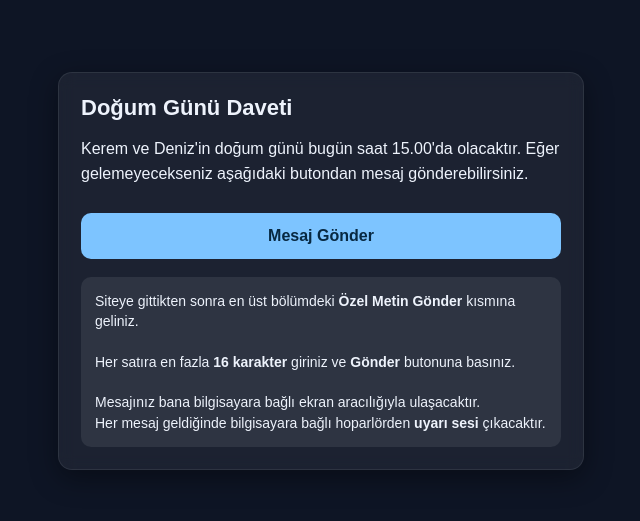
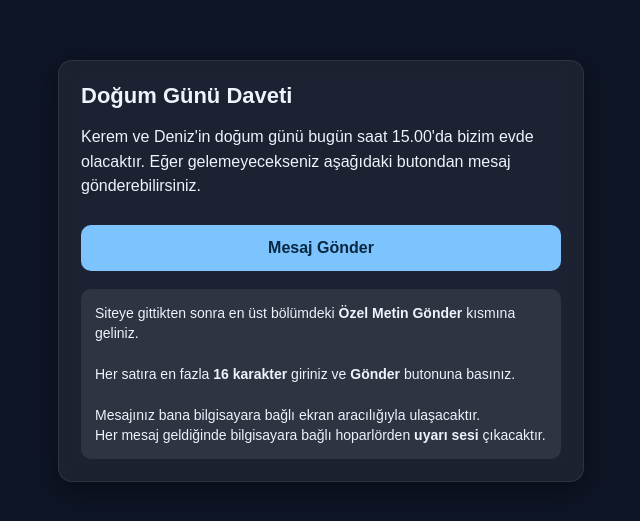
Before and after one commit to kKekerem/dohumgunu, a plain HTML site: page index.html in a window 1280 px wide. Shown: the part 149-670 px from the top of the page, without its empty margins (319-959 px from the left). Drawn offline with Linux system fonts and the light colour scheme.

Commit message:
Update index.html

```diff
--- a/index.html
+++ b/index.html
@@ -66,7 +66,7 @@
 
 <div class="card">
     <h2>Doğum Günü Daveti</h2>
-    <p>Kerem ve Deniz'in doğum günü bugün saat 15.00'da olacaktır. Eğer gelemeyecekseniz aşağıdaki butondan mesaj gönderebilirsiniz.</p>
+    <p>Kerem ve Deniz'in doğum günü bugün saat 15.00'da bizim evde olacaktır. Eğer gelemeyecekseniz aşağıdaki butondan mesaj gönderebilirsiniz.</p>
 
     <button onclick="window.location.href='https://lcd.zamanlayici.online';">
         Mesaj Gönder
```
